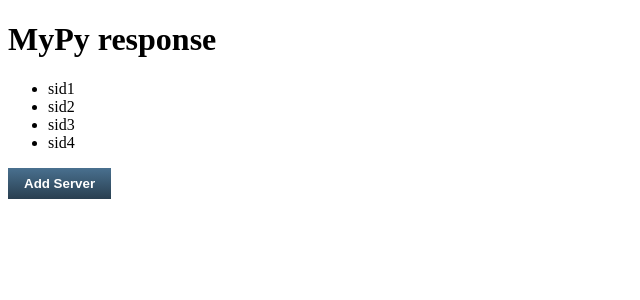
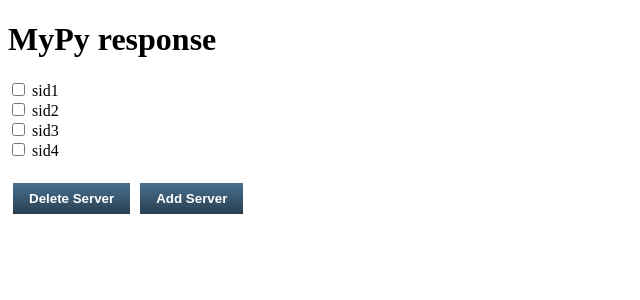
Before and after one commit to Siddhant-Tyagi/MyPy, a Django app: page /mypy/ in a window 1280 px wide. Shown: the top 300 px of the page, without its empty margins (0-640 px from the left). Run offline with Django 3.2, Linux system fonts and the light colour scheme; data comes from the database, SQL or seed files in the repository; both versions use the stored data as it was after the commit; parts of the project's set-up code (start-up, migrations or seed data) failed here and were passed over.

Commit message:
added the delete server checkbox functionality frontend

```diff
--- a/mypy_app/views.py
+++ b/mypy_app/views.py
@@ -27,17 +27,19 @@ def adding_server(request):
         form = Add_Server_Form()
         adding_server_msg = ""
     print "how come i am here"
-    return render_to_response('mypy_app/add_server.html', {'form': form, 'add_server_info': adding_server_msg}, \
-            context)
+    return render_to_response('mypy_app/add_server.html', {'form': form, \
+            'add_server_info': adding_server_msg}, context)
 
 
 
-def index(request, adding_server_msg=""):
+def index(request):
     context = RequestContext(request)
     #print "inside index: " + adding_server_msg
     #current_object = add_server.objects.all()[len(add_server.objects.all())-1]
+    if request.method == 'POST':
+        delete_server_list = request.POST.getlist('delete_server_checkbox')
+        print delete_server_list
     context_dict = {
-            'add_server_info': adding_server_msg,
             'server_list': add_server.objects.all(),
             }
 
--- a/templates/mypy_app/index.html
+++ b/templates/mypy_app/index.html
@@ -14,6 +14,7 @@
 	cursor: pointer;
 	font-weight: bold;
 	padding: 8px 16px;
+	margin: 5px;
 	left-margin: 10px;
      }
 
@@ -22,18 +23,25 @@
 {% load static %}
 <body>
 <h1>MyPy response</h1>
-{{ add_server_info }}
 {% if server_list %}
-<ul>
+
+	<form action="/mypy/" method="post">
+        {% csrf_token %}
 	{% for server in server_list %}
-	<li>{{ server.mysql_server_name }}</li>
+	<input type="checkbox" name="delete_server_checkbox" value="{{server.mysql_server_name}}"/>
+	     {{ server.mysql_server_name }}<br>
 	{% endfor %}
-</ul>
+	<br>
+	   <span> <input type="submit" value="Delete Server" class="btn">
+	</form>
+
 {% endif %}
+
 <form action="/mypy/add_server/" method="post">
 	{% csrf_token %}
 	<input type="submit" value="Add Server" class="btn">
 </form>
+</span>
 </body>
 
 </html>
```
Also changed, not shown: mypy_app.db, 12 other files.
